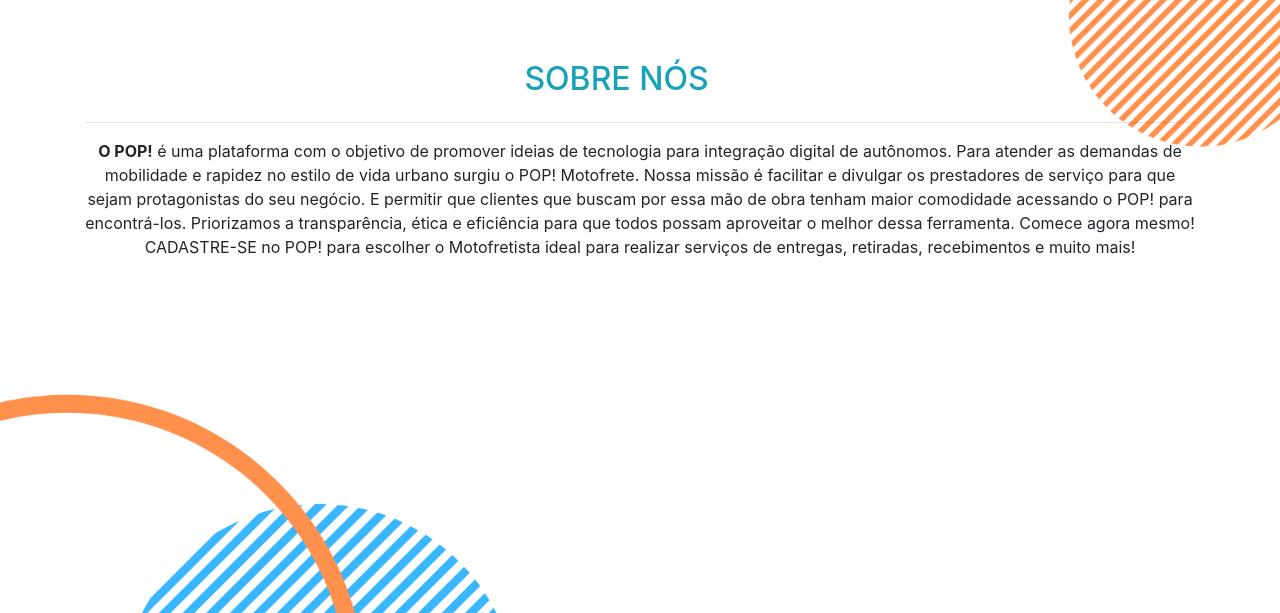
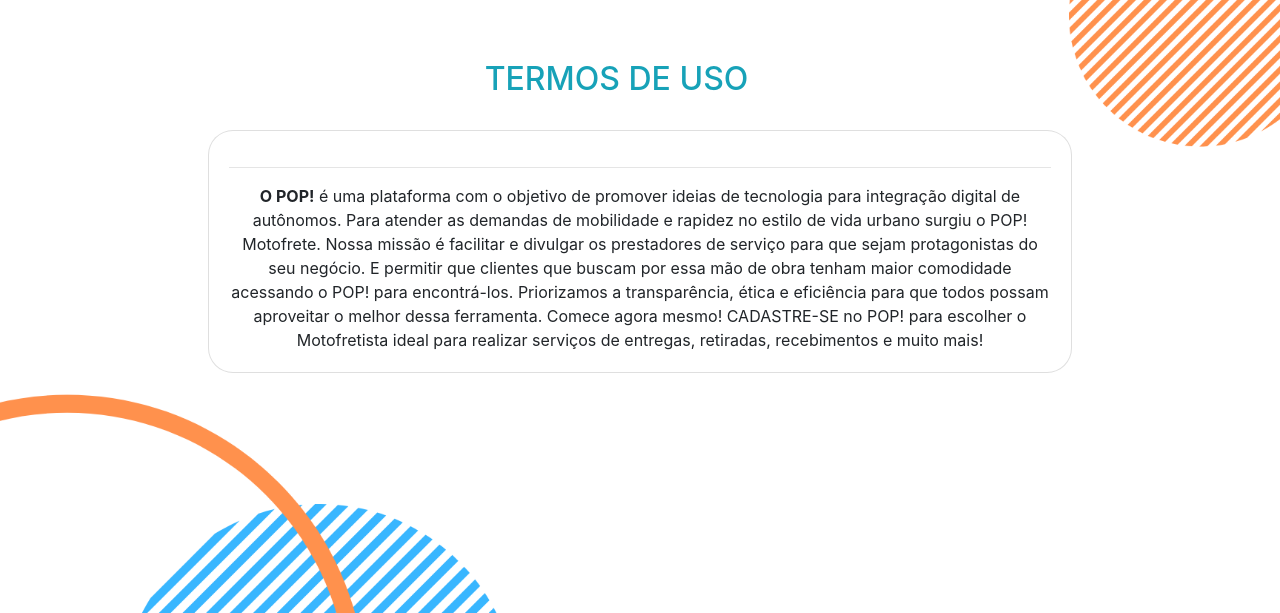
Before and after one commit to loraine-rodrigues/SitePOP, a PHP site: page /sobreNos.php in a window 1280 px wide. Shown: the part 56-669 px from the top of the page. Run offline with PHP 8.4, Linux system fonts and the light colour scheme.

Commit message:
Update sobreNos.php

```diff
--- a/sobreNos.php
+++ b/sobreNos.php
@@ -14,13 +14,17 @@ body {
 
     }
 </style>
-<div class="container text-center mb-3">
+<div class="container text-center">
     <div class="row">
         <div class="col-md-11 text-center">
 
-            <h2 class="ml-5 text-info ">SOBRE NÓS</h2>
+            <h2 class="ml-5 text-info ">TERMOS DE USO</h2>
         </div>
     </div>
+</div>
+<br>
+<div class="card m-auto text-left" style="width: 54rem;">
+    <div class="card-body">
             <hr />
             <div class="text-center">
                 <b>O POP!</b> é uma plataforma com o objetivo de promover ideias de tecnologia para integração digital de autônomos.
```
